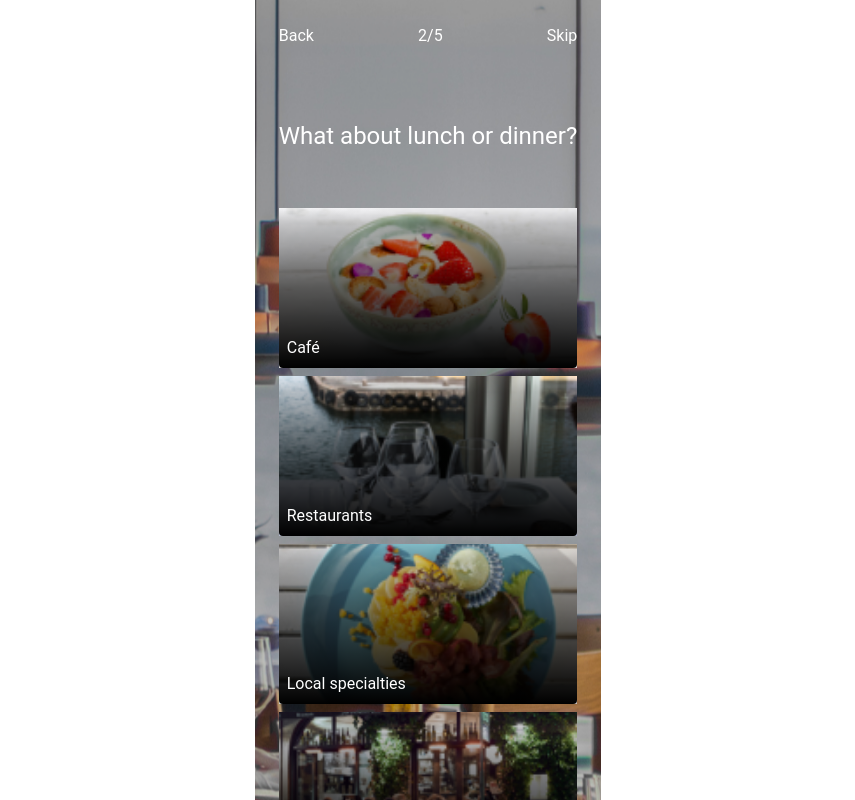
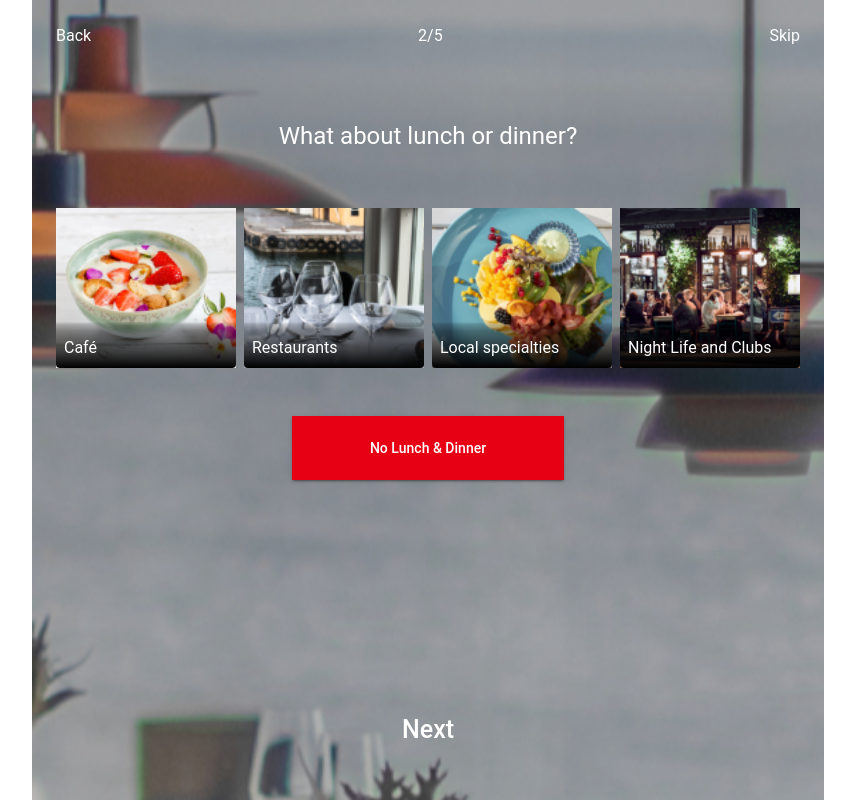
Before and after one commit to vexleet/baaa-visit-denmark, a React (Vite) app: page /lunch in a window 1280 px wide. Shown: the top 800 px of the page, without its empty margins (212-1067 px from the left). Built offline with nearby package versions, Linux system fonts and the light colour scheme; a web font is replaced by a local one.

Commit message:
Add different gradiant on cards and fix layout

```diff
--- a/src/components/CardImage/index.jsx
+++ b/src/components/CardImage/index.jsx
@@ -18,10 +18,10 @@ const CardImageWrapper = styled(Box)`
     background: linear-gradient(
       0deg,
       rgba(0, 0, 0, 1) 0%,
-      rgba(0, 0, 0, 0.6) 50%,
-      rgba(0, 0, 0, 0.4) 70%,
-      rgba(0, 0, 0, 0.2) 90%,
-      rgba(0, 0, 0, 0) 100%
+      rgba(0, 0, 0, 0.6) 15%,
+      rgba(0, 0, 0, 0.4) 23%,
+      rgba(0, 0, 0, 0.2) 27%,
+      rgba(0, 0, 0, 0) 29%
     );
     position: absolute;
     top: 0;
@@ -49,7 +49,7 @@ const CardImage = ({ title, img, isSelected = false }) => {
       display="flex"
       alignItems="flex-end"
       position="relative"
-      width={"100%"}
+      width={180}
       height={160}>
       <AbsoluteImg src={img} />
       {isSelected && <CheckedIcon color="#fff" fontSize="large" />}
--- a/src/pages/Dinner.jsx
+++ /dev/null
@@ -1,7 +0,0 @@
-import { Typography } from '@mui/material';
-
-const Dinner = () => {
-  return <Typography variant="h1">Dinner</Typography>;
-};
-
-export default Dinner;
--- /dev/null
+++ b/src/pages/LunchAndDinner.jsx
@@ -0,0 +1,103 @@
+import PageLayout from '../layouts/PageLayout.jsx';
+import { Box, Button, Typography } from '@mui/material';
+import CardImage from '../components/CardImage/index.jsx';
+import { useNavigate } from 'react-router-dom';
+import { usePreferencesContext } from '../context/PreferencesContext.jsx';
+import { useEffect } from 'react';
+import useSelectItems from '../hooks/useSelectItems.js';
+
+const Lunch = () => {
+  const navigate = useNavigate();
+  const {
+    updateActivePage,
+    updatePreference,
+    selectedPreferences: { lunch, dinner }
+  } = usePreferencesContext();
+
+  const { toggleSelectActivity, selectedItems, itemIsSelected, setSelectedItems } =
+    useSelectItems();
+
+  useEffect(() => {
+    updateActivePage(2);
+    setSelectedItems(lunch);
+  }, []);
+
+  useEffect(() => {
+    updatePreference('lunch', selectedItems);
+    updatePreference('dinner', selectedItems);
+  }, [selectedItems]);
+
+  const placesToEatList = [
+    {
+      title: 'Café',
+      value: 'cafe',
+      imgSrc: 'cafe.png'
+    },
+    {
+      title: 'Restaurants',
+      value: 'restaurants',
+      imgSrc: 'restaurant.png'
+    },
+    {
+      title: 'Local specialties',
+      value: 'local',
+      imgSrc: 'local.png'
+    },
+    {
+      title: 'Night Life and Clubs',
+      value: 'night-life',
+      imgSrc: 'bars.png'
+    }
+  ];
+
+  const handleNextPage = () => {
+    updatePreference('lunch', selectedItems);
+    navigate('/activities');
+  };
+
+  const handleClear = () => {
+    updatePreference('lunch', []);
+    updatePreference('dinner', []);
+    setSelectedItems([])
+  };
+  return (
+    <PageLayout
+      title="What about lunch or dinner?"
+      image="lunch-bg.png"
+      onBackPage={() => navigate('/breakfast')}
+      onNextPage={handleNextPage}>
+      <>
+        <Typography variant="body1" my={2} color="#fff">
+          {selectedItems?.length > 0 ? `${selectedItems?.length} selected` : <>&nbsp;</>}
+        </Typography>
+        <Box display="flex" justifyContent="space-between" flexWrap="wrap" gap={1}>
+          {placesToEatList.map((place, index) => (
+            <Box key={index} onClick={() => toggleSelectActivity(place.value)}>
+              <CardImage
+                title={place.title}
+                img={place.imgSrc}
+                isSelected={itemIsSelected(place.value)}
+              />
+            </Box>
+          ))}
+        </Box>
+        <Box mt={3} display="flex" flexDirection="column" width={180} mx="auto">
+          <Button  style={{
+          backgroundColor: lunch.length === 0 ? '#e70013' : 'white',
+          color: lunch.length === 0 ? 'white' : 'black',
+          alignContent: 'center',
+          alignSelf: 'center',
+          width: '17rem',
+          height: '4rem',
+          marginTop: '1.5rem'
+        }} onClick={handleClear} variant="contained" color="white">
+            No Lunch & Dinner
+          </Button>
+          <Box my={1}></Box>
+        </Box>
+      </>
+    </PageLayout>
+  );
+};
+
+export default Lunch;
--- a/src/pages/WelcomePage.jsx
+++ b/src/pages/WelcomePage.jsx
@@ -35,7 +35,15 @@ const WelcomePage = () => {
 
       <Link to="/breakfast">
         <Button
-          style={{ marginTop: '8rem', backgroundColor: '#E70013', color: 'white' }}
+            style={{
+              backgroundColor: '#e70013',
+              color: 'white',
+              alignContent: 'center',
+              alignSelf: 'center',
+              width: '17rem',
+              height: '4rem',
+              marginTop: '1.5rem'
+            }}
           variant="contained">
           Plan your day
         </Button>
```
Also changed, not shown: src/router.jsx (+2 -7 lines).
